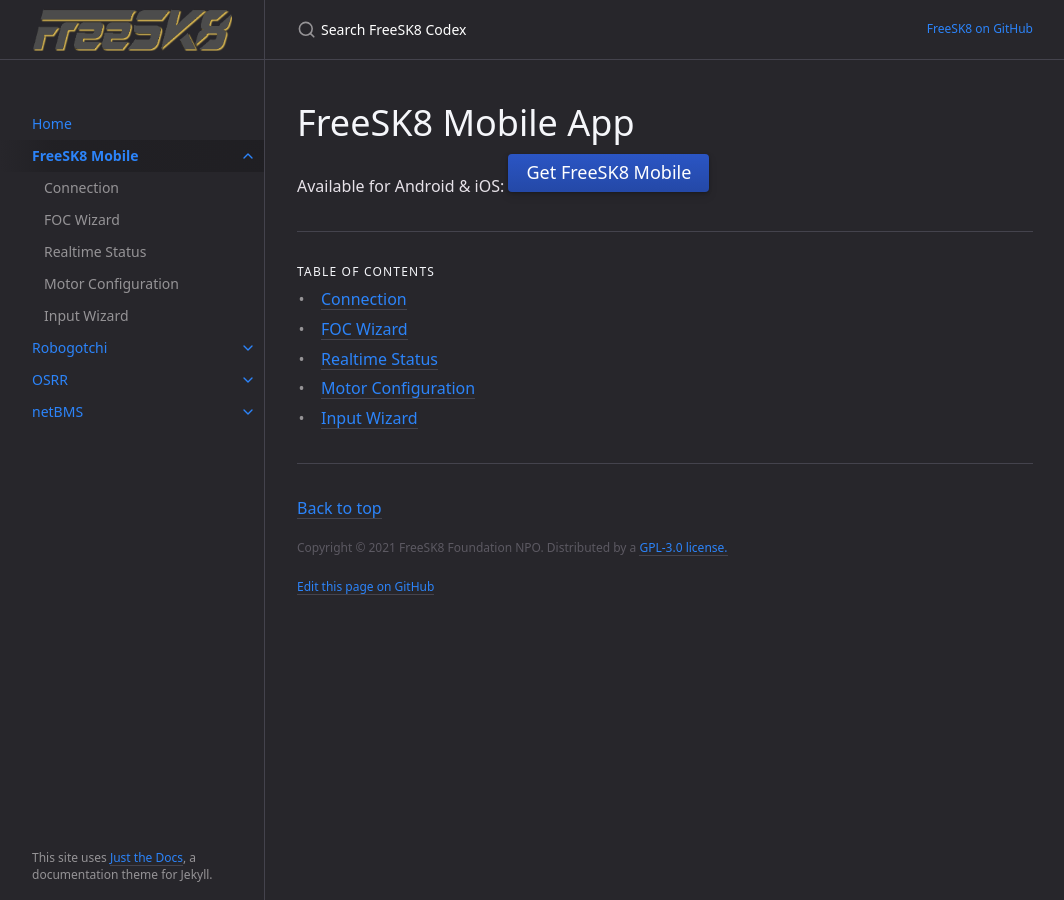
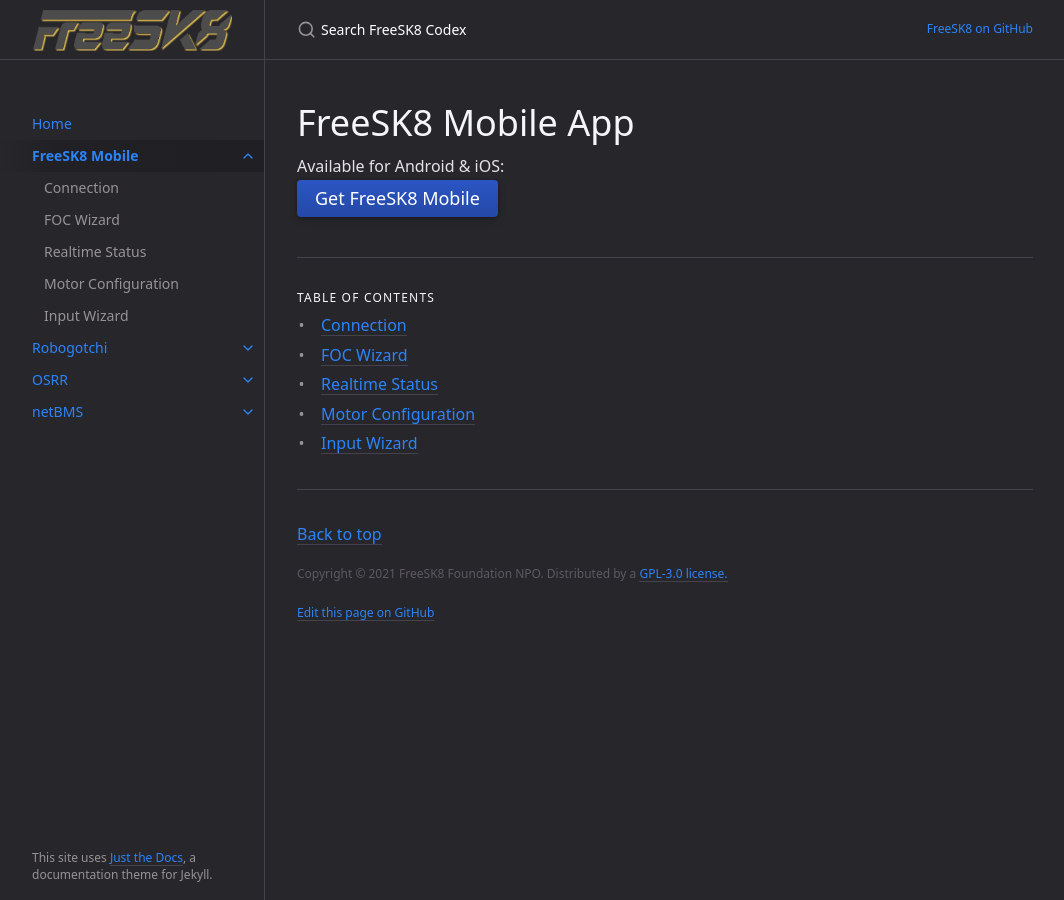
Before and after one commit to FreeSK8/codex, a Jekyll site: the page built from docs/freesk8-mobile/index.md, in a window 1280 px wide. Shown: the whole page, without its empty margins (107-1171 px from the left). Built offline with Jekyll 4.4.1, drawn with Linux system fonts in a browser that asks for light colours.

Commit message:
gotchi docs

```diff
--- a/docs/freesk8-mobile/index.md
+++ b/docs/freesk8-mobile/index.md
@@ -8,4 +8,4 @@ has_children: true
 # FreeSK8 Mobile App
 
 Available for Android & iOS:
-[Get FreeSK8 Mobile](https://freesk8.app){: .btn .btn-primary .fs-5 .mb-4 .mb-md-0 .mr-2 }
+<br>[Get FreeSK8 Mobile](https://freesk8.app){: .btn .btn-primary .fs-5 .mb-4 .mb-md-0 .mr-2 }
```
